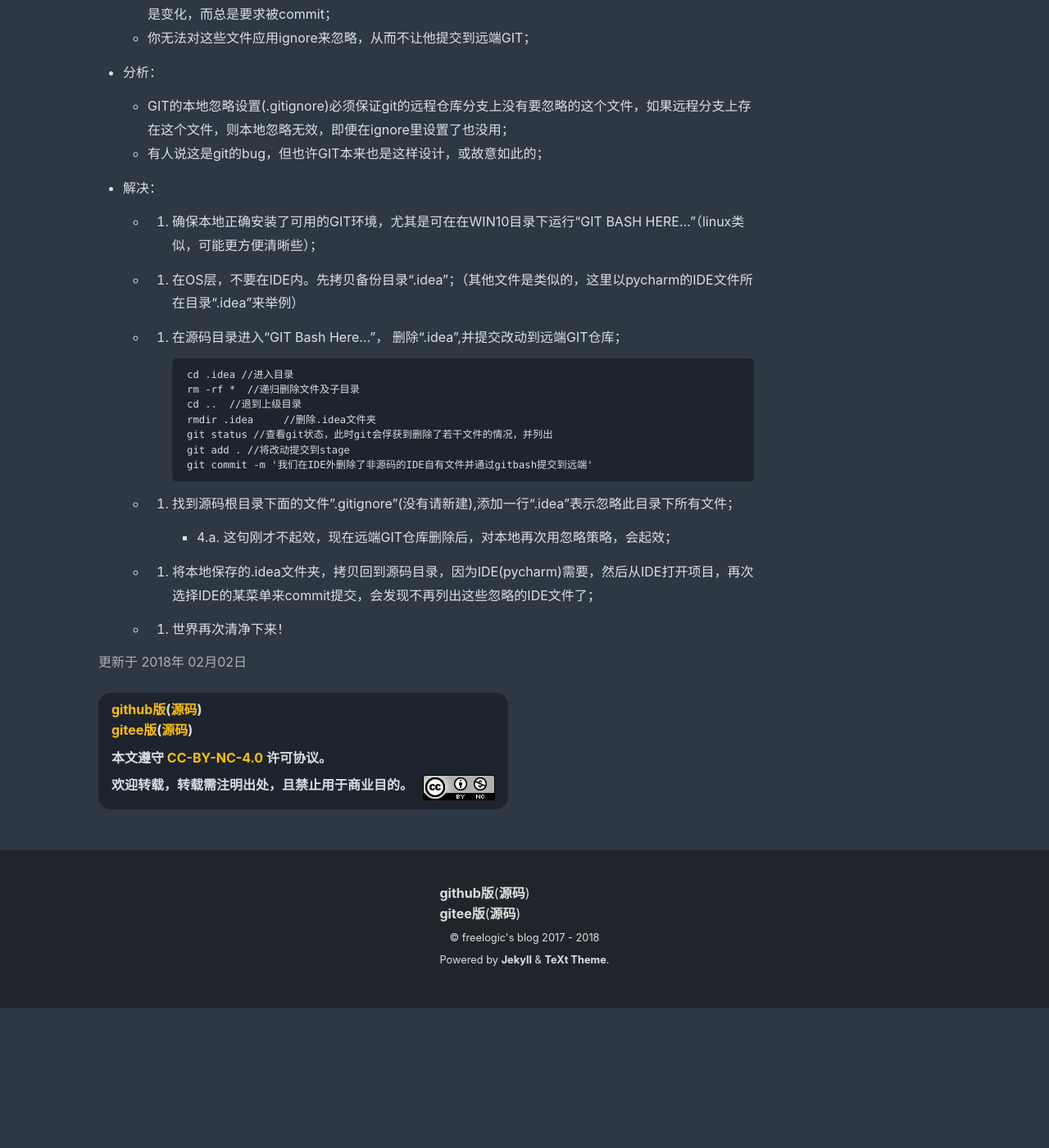
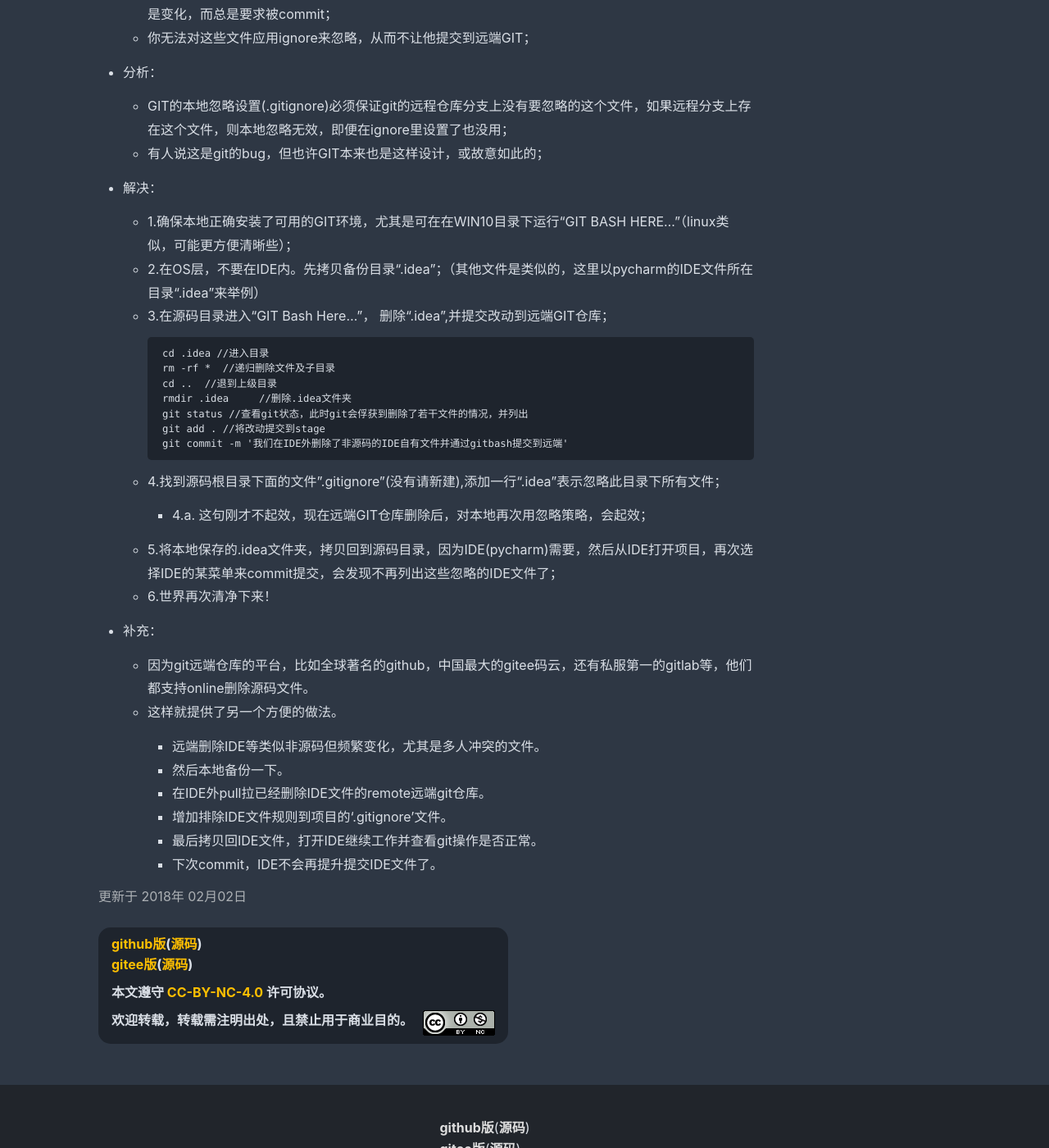
Before and after one commit to freelogic/freelogic.github.io, a Jekyll site: the page built from _posts/2018-02-02-解决IDE中无法忽略的非代码文件.md, in a window 1280 px wide and 1400 px high, scrolled down 589 px. Shown: the whole window at 82% size. Built offline with Jekyll 4.4.1, drawn with Linux system fonts in a browser that asks for light colours; nearby versions of some CDN libraries; before the commit the page ends 1818 px from its top, so only the background shows below that.

Commit message:
添加新post

````diff
--- a/_posts/2018-02-02-解决IDE中无法忽略的非代码文件.md
+++ b/_posts/2018-02-02-解决IDE中无法忽略的非代码文件.md
@@ -23,9 +23,9 @@ modify_date: 2018-02-02
   * GIT的本地忽略设置(.gitignore)必须保证git的远程仓库分支上没有要忽略的这个文件，如果远程分支上存在这个文件，则本地忽略无效，即便在ignore里设置了也没用；
   * 有人说这是git的bug，但也许GIT本来也是这样设计，或故意如此的；
 * 解决：
-  * 1. 确保本地正确安装了可用的GIT环境，尤其是可在在WIN10目录下运行“GIT BASH HERE...”（linux类似，可能更方便清晰些）；
-  * 2. 在OS层，不要在IDE内。先拷贝备份目录“.idea”；（其他文件是类似的，这里以pycharm的IDE文件所在目录“.idea”来举例）
-  * 3. 在源码目录进入“GIT Bash Here...”， 删除“.idea”,并提交改动到远端GIT仓库；
+  * 1.确保本地正确安装了可用的GIT环境，尤其是可在在WIN10目录下运行“GIT BASH HERE...”（linux类似，可能更方便清晰些）；
+  * 2.在OS层，不要在IDE内。先拷贝备份目录“.idea”；（其他文件是类似的，这里以pycharm的IDE文件所在目录“.idea”来举例）
+  * 3.在源码目录进入“GIT Bash Here...”， 删除“.idea”,并提交改动到远端GIT仓库；
  ```
    cd .idea //进入目录
    rm -rf *  //递归删除文件及子目录
@@ -35,7 +35,16 @@ modify_date: 2018-02-02
    git add . //将改动提交到stage
    git commit -m '我们在IDE外删除了非源码的IDE自有文件并通过gitbash提交到远端'
  ```
-  * 4. 找到源码根目录下面的文件".gitignore"(没有请新建),添加一行“.idea”表示忽略此目录下所有文件；
+  * 4.找到源码根目录下面的文件".gitignore"(没有请新建),添加一行“.idea”表示忽略此目录下所有文件；
       * 4.a. 这句刚才不起效，现在远端GIT仓库删除后，对本地再次用忽略策略，会起效；
-  * 5. 将本地保存的.idea文件夹，拷贝回到源码目录，因为IDE(pycharm)需要，然后从IDE打开项目，再次选择IDE的某菜单来commit提交，会发现不再列出这些忽略的IDE文件了；
-  * 6. 世界再次清净下来！
+  * 5.将本地保存的.idea文件夹，拷贝回到源码目录，因为IDE(pycharm)需要，然后从IDE打开项目，再次选择IDE的某菜单来commit提交，会发现不再列出这些忽略的IDE文件了；
+  * 6.世界再次清净下来！
+* 补充：
+  * 因为git远端仓库的平台，比如全球著名的github，中国最大的gitee码云，还有私服第一的gitlab等，他们都支持online删除源码文件。
+  * 这样就提供了另一个方便的做法。
+      * 远端删除IDE等类似非源码但频繁变化，尤其是多人冲突的文件。
+      * 然后本地备份一下。
+      * 在IDE外pull拉已经删除IDE文件的remote远端git仓库。
+      * 增加排除IDE文件规则到项目的‘.gitignore’文件。
+      * 最后拷贝回IDE文件，打开IDE继续工作并查看git操作是否正常。
+      * 下次commit，IDE不会再提升提交IDE文件了。
````
Also changed, not shown: _posts/2018-02-04-分布式计算-资源收集.md (+1 -1 lines), _posts/2018-03-03-解决win下凭据删除不干净而无法登录共项目录的问题.md (added, +58 -0 lines), 1 other file.
